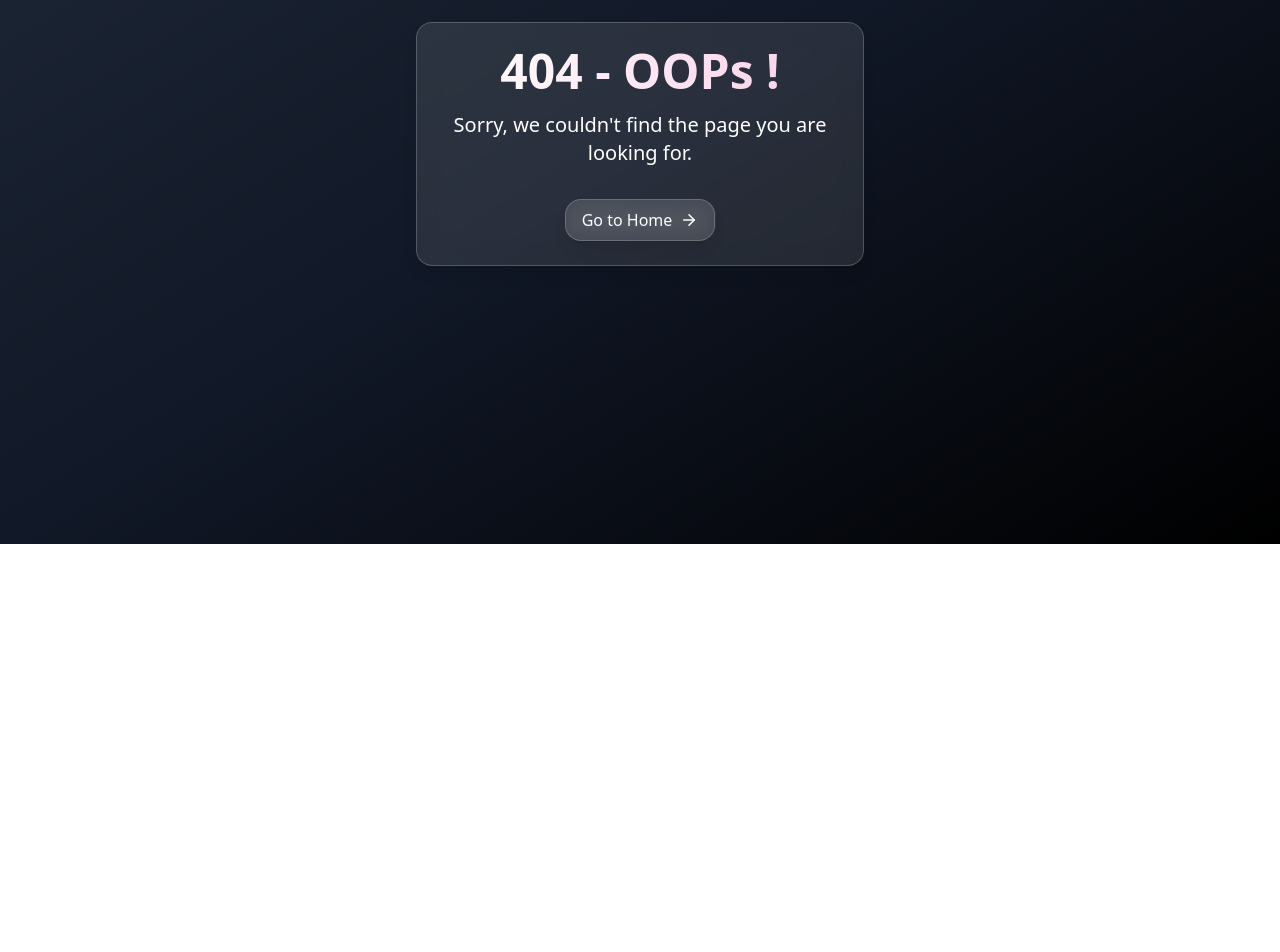
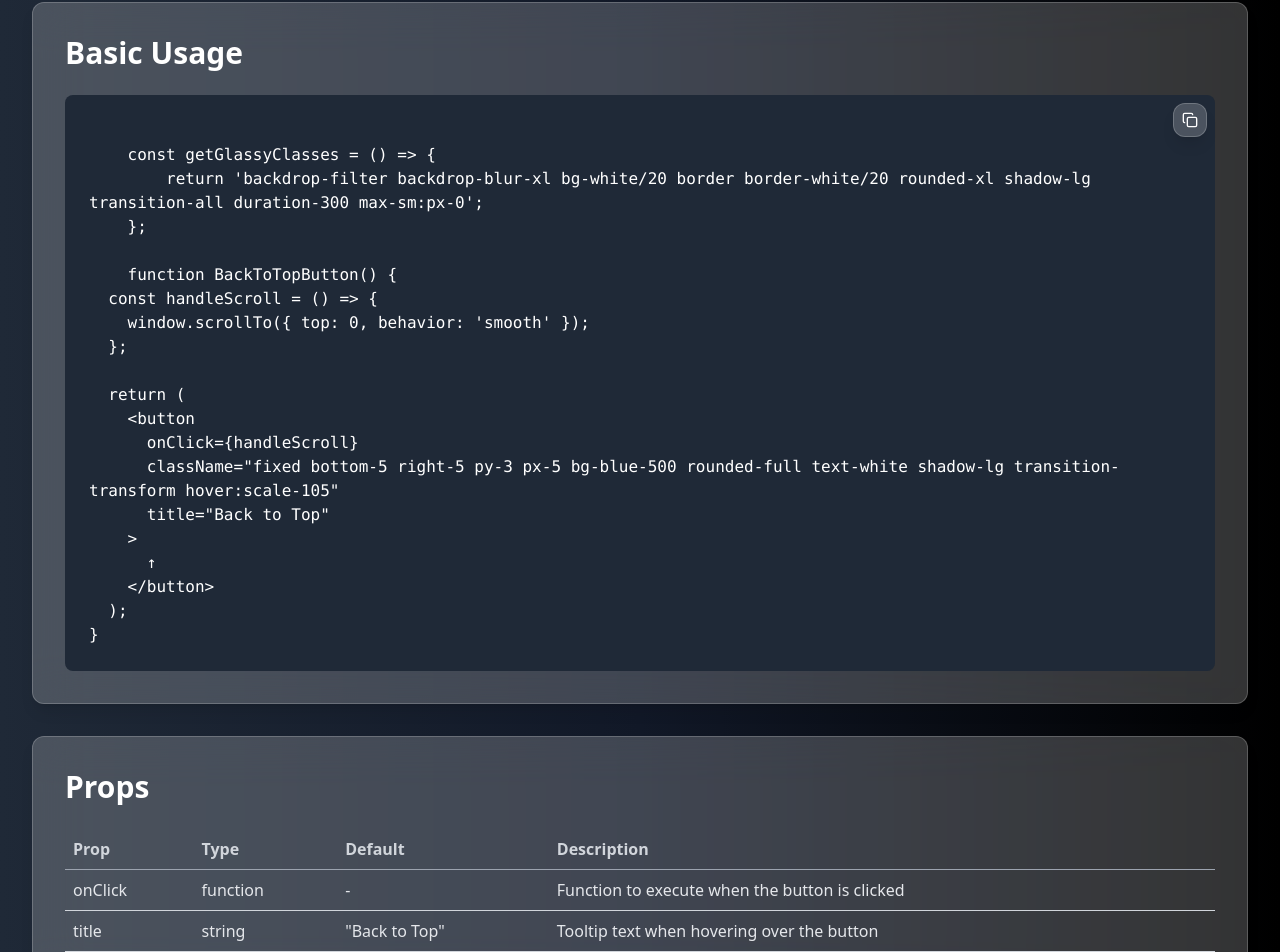
Before and after one commit to Jaishree2310/GlassyUI-Components, a React (Create React App) app: page /back-to-top-details in a window 1280 px wide. Before the commit this address had no page. Shown: the part 300-1252 px from the top of the page. Before the commit the page ends 844 px from the top, so only its background shows below. Built offline with nearby package versions, Linux system fonts and the light colour scheme.

Commit message:
Added back to top button

```diff
--- a/src/App.tsx
+++ b/src/App.tsx
@@ -17,6 +17,7 @@ import GlassMorphismGenrator from './components/GlassMorphismGenrator';
 import SliderDetailsPage from './components/SliderDetailsPage';
 import DonationPage from './components/DonationPage';
 import Header from './components/Header';
+import BackToTopDetailsPage from './components/BackToTopDetailsPage';
 
 const App: React.FC = () => {
   return (
@@ -40,6 +41,7 @@ const App: React.FC = () => {
         <Route path='/navigation-details' element={<NavigationDetailsPage />} />
         <Route path='/generator' element={<GlassMorphismGenrator />} />
         <Route path='/slider-details' element={<SliderDetailsPage />} />
+        <Route path='/back-to-top-details' element={<BackToTopDetailsPage />} />
 
         {/*the DonationPage route */}
         <Route path='/' element={<GlassyUILandingPage />} />
--- /dev/null
+++ b/src/components/BackToTopDetailsPage.tsx
@@ -0,0 +1,124 @@
+import React, { useState } from 'react';
+import { useNavigate } from 'react-router-dom';
+import { ArrowLeft, Copy, Check } from 'lucide-react';
+import BackToTopButton from './BackToTop';
+
+const BackToTopDetailsPage: React.FC = () => {
+    const navigate = useNavigate();
+    const [copiedStates, setCopiedStates] = useState<{ [key: string]: boolean }>({});
+
+    const getGlassyClasses = () => {
+        return 'backdrop-filter backdrop-blur-xl bg-white/20 border border-white/20 rounded-xl shadow-lg transition-all duration-300 max-sm:px-0';
+    };
+
+    const copyToClipboard = (text: string, key: string) => {
+        navigator.clipboard.writeText(text).then(() => {
+            setCopiedStates(prev => ({ ...prev, [key]: true }));
+            setTimeout(() => setCopiedStates(prev => ({ ...prev, [key]: false })), 2000);
+        });
+    };
+
+    const CopyButton: React.FC<{ text: string, codeKey: string }> = ({ text, codeKey }) => (
+        <button
+            onClick={() => copyToClipboard(text, codeKey)}
+            className={`absolute top-2 right-2 ${getGlassyClasses()} p-2 hover:bg-white/40 transition-all duration-300 z-10`}
+            title="Copy to clipboard"
+        >
+            {copiedStates[codeKey] ? <Check size={16} className="text-green-600" /> : <Copy size={16} className="text-white" />}
+        </button>
+    );
+
+    const backToTopCode = `
+    const getGlassyClasses = () => {
+        return 'backdrop-filter backdrop-blur-xl bg-white/20 border border-white/20 rounded-xl shadow-lg transition-all duration-300 max-sm:px-0';
+    };
+
+    function BackToTopButton() {
+  const handleScroll = () => {
+    window.scrollTo({ top: 0, behavior: 'smooth' });
+  };
+
+  return (
+    <button
+      onClick={handleScroll}
+      className="fixed bottom-5 right-5 py-3 px-5 bg-blue-500 rounded-full text-white shadow-lg transition-transform hover:scale-105"
+      title="Back to Top"
+    >
+      ↑
+    </button>
+  );
+}`;
+
+    return (
+        <div className="min-h-screen p-8 font-sans bg-gradient-to-r from-gray-800 via-gray-900 to-black text-white relative">
+            <div className="relative z-10">
+                <button
+                    onClick={() => navigate(-1)}
+                    className={`mb-8 flex items-center ${getGlassyClasses()} px-4 py-2 hover:bg-white/40 transition-all duration-300 text-gray-300`}
+                >
+                    <ArrowLeft size={20} className="mr-2" />
+                    Back to Components
+                </button>
+
+                <h1 className="text-6xl font-bold mb-8 text-white">Back to Top Button</h1>
+                <p className="text-xl mb-8 text-white">A simple button to scroll back to the top of the page.</p>
+
+                <div className={`${getGlassyClasses()} p-8 mb-8 relative`}>
+                    <h2 className="text-3xl font-bold mb-6 text-white">Basic Usage</h2>
+                    <div className="relative">
+                        <pre className="bg-gray-800 text-white p-6 rounded-lg overflow-x-auto whitespace-pre-wrap max-sm:text-[0.55rem]">
+                            {backToTopCode}
+                        </pre>
+                        <CopyButton text={backToTopCode} codeKey="backToTop" />
+                    </div>
+                </div>
+
+                <div className={`${getGlassyClasses()} p-8 mb-8`}>
+                    <h2 className="text-3xl font-bold mb-6 text-white">Props</h2>
+                    <div className="overflow-x-auto">
+                        <table className="w-full">
+                            <thead>
+                                <tr className="border-b border-gray-400">
+                                    <th className="text-left p-2 text-gray-300">Prop</th>
+                                    <th className="text-left p-2 text-gray-300">Type</th>
+                                    <th className="text-left p-2 text-gray-300">Default</th>
+                                    <th className="text-left p-2 text-gray-300">Description</th>
+                                </tr>
+                            </thead>
+                            <tbody>
+                                <tr className="border-b border-gray-300">
+                                    <td className="p-2 text-gray-200">onClick</td>
+                                    <td className="p-2 text-gray-200">function</td>
+                                    <td className="p-2 text-gray-200">-</td>
+                                    <td className="p-2 text-gray-200">Function to execute when the button is clicked</td>
+                                </tr>
+                                <tr className="border-b border-gray-300">
+                                    <td className="p-2 text-gray-200">title</td>
+                                    <td className="p-2 text-gray-200">string</td>
+                                    <td className="p-2 text-gray-200">"Back to Top"</td>
+                                    <td className="p-2 text-gray-200">Tooltip text when hovering over the button</td>
+                                </tr>
+                            </tbody>
+                        </table>
+                    </div>
+                </div>
+
+                <div className={`${getGlassyClasses()} p-8 mb-8`}>
+                    <h2 className="text-3xl font-bold mb-6 text-white">Customization</h2>
+                    <p className="mb-6 text-lg text-white">
+                        Customize the button's style through the className prop or inline styles.
+                    </p>
+                    <button
+                        className={`fixed bottom-5 right-5 py-3 px-5 bg-blue-500 rounded-full text-white shadow-lg transition-transform hover:scale-105`}
+                        title="Back to Top"
+                        onClick={() => window.scrollTo({ top: 0, behavior: 'smooth' })}
+                    >
+                        ↑
+                    </button>
+                </div>
+            </div>
+        </div>
+    );
+};
+
+export default BackToTopDetailsPage;
--- a/src/components/GlassyUIComponentsPage.tsx
+++ b/src/components/GlassyUIComponentsPage.tsx
@@ -16,6 +16,7 @@ import {
   X,
   Layout,
   AlignLeft,
+  ArrowUp,
 } from 'lucide-react';
 import Tooltip from './Tooltip';
 import SpeedDial from './SpeedDial';
@@ -347,6 +348,23 @@ const GlassyUIComponentsPage: React.FC = () => {
                 </Tooltip>
               </div>
             </ComponentCard>
+
+            <ComponentCard
+              title='Back to Top'
+              description='A button that scrolls the page back to the top, improving user navigation.'
+              icon={<ArrowUp size={24} />}
+              onClick={() => navigate('/back-to-top-details')}
+            >
+              <div className='mt-1 mb-4 flex justify-around'>
+                <button
+                  onClick={() => window.scrollTo({ top: 0, behavior: 'smooth' })}
+                  className={`${getGlassyClasses()} px-4 py-2`}
+                >
+                  Back to Top
+                </button>
+              </div>
+            </ComponentCard>
+
           </div>
         </main>
       </div>
```
